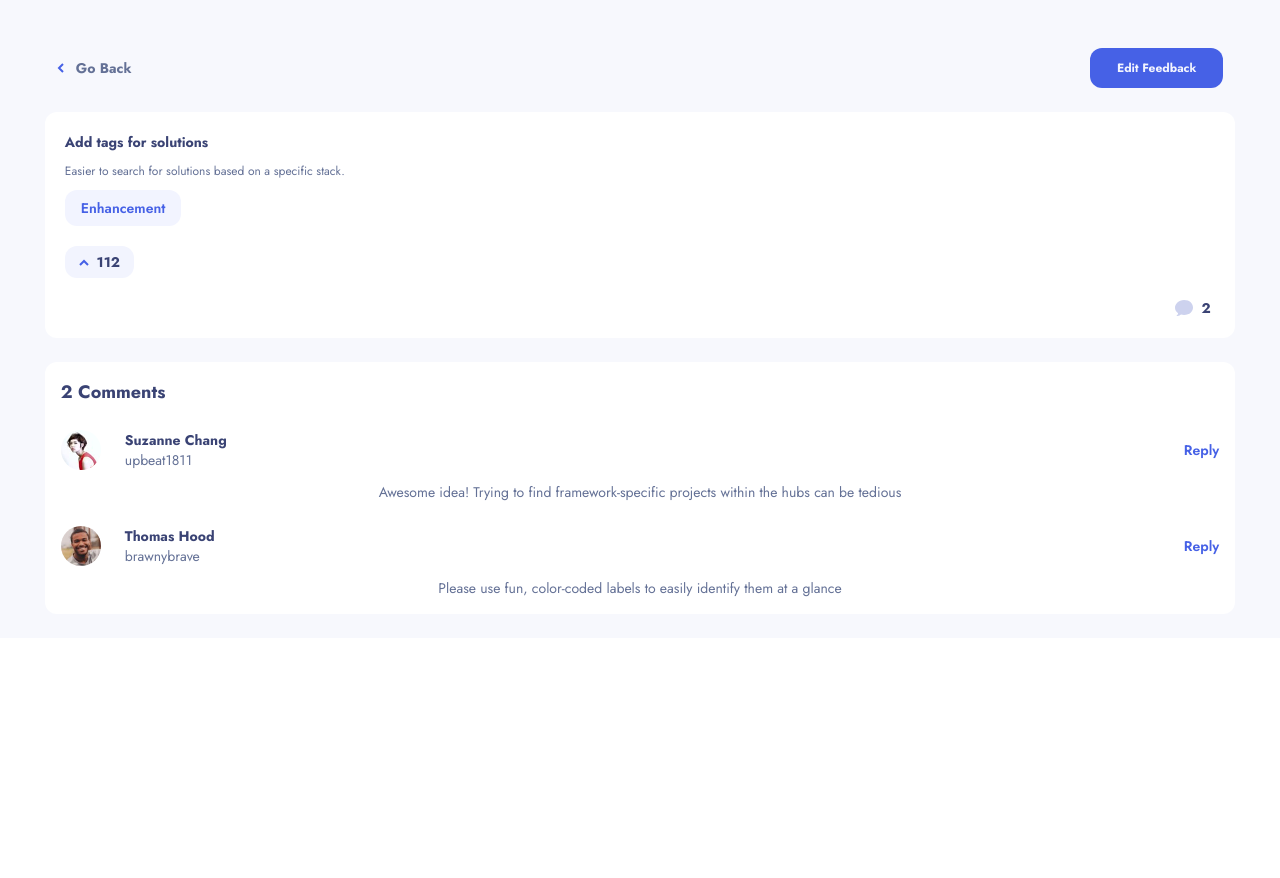
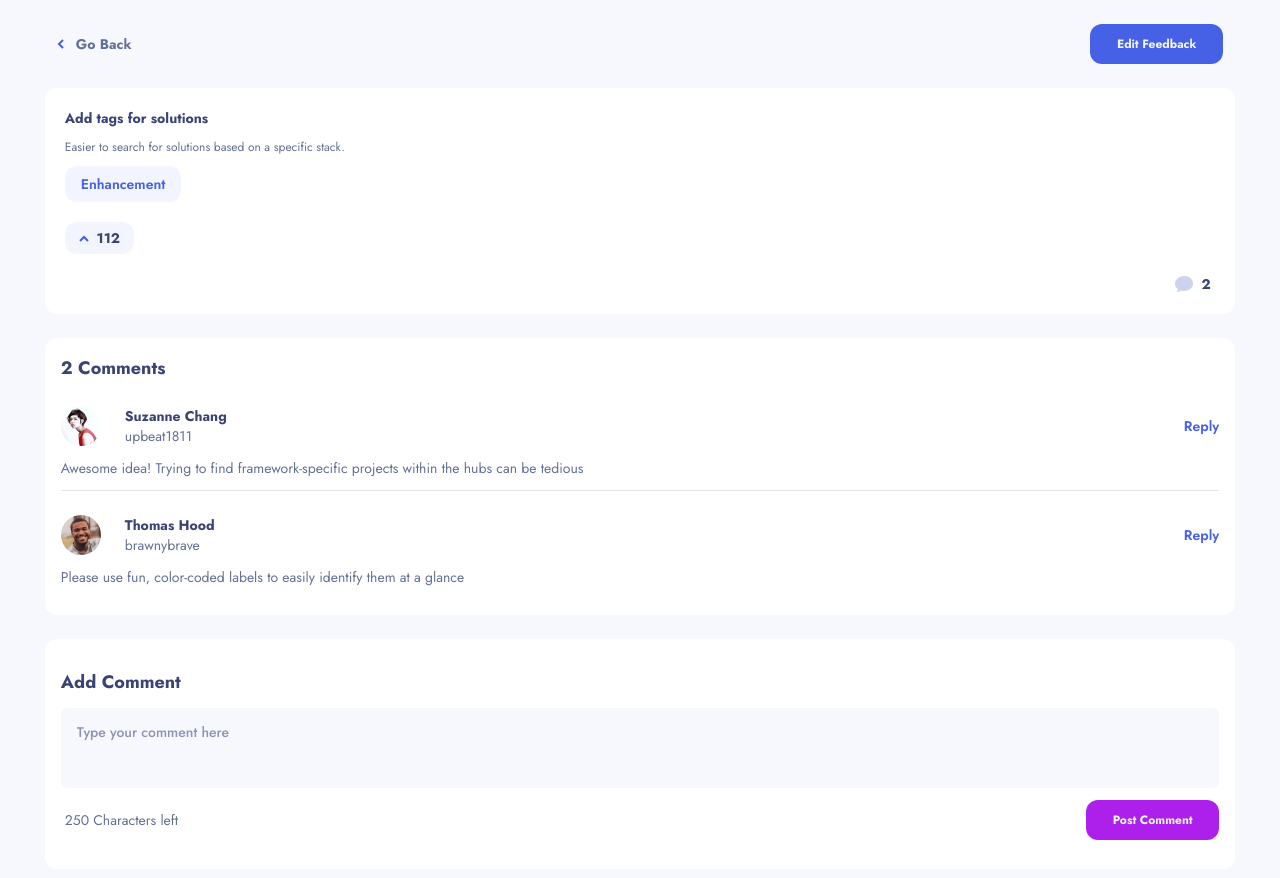
Before and after one commit to Iliatsiklauri/Feedback-app, a Next.js app: page /1 in a window 1280 px wide. Shown: the top 878 px of the page. Before the commit the page ends 800 px from the top, so only its background shows below. Built offline with nearby package versions, Linux system fonts and the light colour scheme.

Commit message:
working on comments function

```diff
--- a/src/app/(pages)/[id]/page.tsx
+++ b/src/app/(pages)/[id]/page.tsx
@@ -1,11 +1,10 @@
 'use client';
-
 import { GlobalProvider } from '@/app/GlobalStates';
 import Aboutheader from '@/app/components/Aboutheader';
+import AddComent from '@/app/components/AddComent';
 import Card from '@/app/components/Card';
 import Comments from '@/app/components/Comments';
 import { Params } from '@/app/data';
-import Link from 'next/link';
 import { useContext } from 'react';
 export default function Page({ params }: Params) {
   const context = useContext(GlobalProvider);
@@ -15,17 +14,18 @@ export default function Page({ params }: Params) {
   const jsonData = context.productRequests[params.id - 1];
 
   return (
-    <div className="pt-6 gap-6 flex flex-col items-center justify-center bg-[#F7F8FD]">
-      <div className="py-6 gap-6 flex flex-col items-center justify-center w-full">
+    <div className="py-6 flex flex-col items-center justify-center bg-[#F7F8FD]">
+      <div className=" gap-6 flex flex-col items-center justify-center w-full">
         <Aboutheader display={true} />
         <Card
-          category={`${jsonData.category}`}
-          description={`${jsonData.description}`}
-          title={`${jsonData.title}`}
-          upvotes={jsonData.upvotes}
-          comments={jsonData.comments}
+          category={`${jsonData?.category}`}
+          description={`${jsonData?.description}`}
+          title={`${jsonData?.title}`}
+          upvotes={jsonData?.upvotes}
+          comments={jsonData?.comments}
         />
-        <Comments comments={jsonData.comments} />
+        <Comments comments={jsonData?.comments} />
+        <AddComent id={params.id - 1} />
       </div>
     </div>
   );
--- a/src/app/components/Aboutheader.tsx
+++ b/src/app/components/Aboutheader.tsx
@@ -3,7 +3,7 @@ import Button from './Button';
 
 export default function Aboutheader({ display }: { display: boolean }) {
   return (
-    <div className="w-[93%]  h-10 flex items-center justify-between px-3">
+    <div className="w-[93%] h-10 flex items-center justify-between px-3">
       <div className="flex items-center justify-center  cursor-pointer">
         <Link href={'/'} className="w-full flex items-center gap-3 justify-center ">
           <img src="shared\icon-arrow-left.svg" alt="" />
--- /dev/null
+++ b/src/app/components/AddComent.tsx
@@ -0,0 +1,49 @@
+'use client';
+import { FormEvent, useContext, useEffect, useState } from 'react';
+import Button from './Button';
+import { GlobalProvider } from '../GlobalStates';
+
+export default function AddComent({ id }: { id: number }) {
+  const context = useContext(GlobalProvider);
+  if (!context) {
+    return <h1>no context</h1>;
+  }
+  const jsonData = context.productRequests[id];
+  const userData = context.currentUser;
+  const [length, setLength] = useState(250);
+  const [text, setText] = useState('');
+  const setComment = (e: FormEvent<HTMLFormElement>) => {
+    e.preventDefault();
+    jsonData?.comments?.push({
+      id: 6,
+      content: text,
+      user: userData,
+    });
+    setText('');
+    console.log(jsonData.comments?.length);
+  };
+  return (
+    <form
+      className="w-[93%] h-[230px] bg-white rounded-xl flex flex-col items-start p-4 justify-center gap-3"
+      onSubmit={setComment}
+    >
+      <p className="text-[#3A4374] font-bold text-lg">Add Comment</p>
+      <input
+        value={text}
+        type="text"
+        className="bg-[#F7F8FD] rounded-md pb-8 pl-4 pr-4 placeholder:text-[#8C92B3] placeholder:text-sm text-sm text-black font-medium w-full h-20  focus:outline-none flex-wrap"
+        placeholder="Type your comment here"
+        maxLength={250}
+        onChange={(e) => setText(e.target.value)}
+      />
+      <div className="w-full flex justify-between items-center">
+        <p className="text-[#647196] text-sm ml-1">
+          {length - text.length} Characters left
+        </p>
+        <button>
+          <Button content="Post Comment" />
+        </button>
+      </div>
+    </form>
+  );
+}
--- a/src/app/components/Comments.tsx
+++ b/src/app/components/Comments.tsx
@@ -9,10 +9,11 @@ export default function Comments({ comments }: PropType) {
   return (
     <div className="w-[93%] flex items-center justify-center flex-col px-4 bg-white rounded-xl py-4 gap-6">
       <p className="font-bold text-[#3A4374] text-lg self-start">
-        {comments?.length} Comments
+        {comments ? comments?.length : 'No'}
+        {comments?.length === 0 || comments?.length === 1 ? ' Comment' : ' Comments'}
       </p>
       {comments?.map((el: comments, key: number) => (
-        <CommentsSection comments={el} key={key} />
+        <CommentsSection comments={el} id={key} ind={comments.length} key={key} />
       ))}
     </div>
   );
--- a/src/app/components/CommentsSection.tsx
+++ b/src/app/components/CommentsSection.tsx
@@ -1,12 +1,23 @@
 import { comments } from '../data';
+import RrepliesSection from './RrepliesSection';
 
 export type PropType = {
   comments?: comments;
+  id?: number;
+  ind?: number;
 };
 
-export default function CommentsSection({ comments }: PropType) {
+export default function CommentsSection({ comments, id, ind }: PropType) {
   return (
-    <div className="w-full flex items-center justify-center flex-col gap-3">
+    <div
+      className={`w-full ${
+        ind
+          ? id !== ind - 1
+            ? 'border-b-[1px] border-b-[#8C92B3] border-opacity-25'
+            : null
+          : null
+      } flex items-start justify-center flex-col gap-3`}
+    >
       <header className="flex items-center justify-between w-full">
         <div className="flex gap-6 items-center justify-center">
           <img
@@ -19,9 +30,19 @@ export default function CommentsSection({ comments }: PropType) {
             <p className="text-[#647196] text-sm">{comments?.user.username}</p>
           </div>
         </div>
-        <p className="text-[#4661E6] text-sm font-semibold">Reply</p>
+        <p className="text-[#4661E6] text-sm font-semibold cursor-pointer">Reply</p>
       </header>
       <p className="text-[#647196] text-sm">{comments?.content}</p>
+      <div className="ml-6 flex flex-col gap-6 items-center justify-center">
+        {comments?.replies?.map((el, key: number) => (
+          <RrepliesSection
+            replies={el}
+            key={key}
+            id={key}
+            ind={comments?.replies?.length}
+          />
+        ))}
+      </div>
     </div>
   );
 }
--- /dev/null
+++ b/src/app/components/RrepliesSection.tsx
@@ -0,0 +1,29 @@
+import React from 'react';
+import { Reply } from '../data';
+type PropType = {
+  replies: Reply;
+  id: number;
+  ind?: number;
+};
+export default function RrepliesSection({ replies, id, ind }: PropType) {
+  return (
+    <div className={`w-full flex relative items-center justify-center flex-col gap-3`}>
+      <div
+        className={`${
+          ind ? (id !== ind - 1 ? 'block' : 'hidden') : null
+        } h-full w-[1px] absolute bg-black left-[-20px] opacity-25`}
+      ></div>
+      <header className="flex items-center justify-between w-full">
+        <div className="flex gap-4 items-center justify-center">
+          <img src={`${replies?.user.image}`} alt="" className="w-10 h-10 rounded-full" />
+          <div className="flex items-start justify-center flex-col">
+            <p className="font-bold text-sm text-[#3A4374]">{replies?.user.name}</p>
+            <p className="text-[#647196] text-sm">{replies?.user.username}</p>
+          </div>
+        </div>
+        <p className="text-[#4661E6] text-sm font-semibold">Reply</p>
+      </header>
+      <p className="text-[#647196] text-sm">{replies?.content}</p>
+    </div>
+  );
+}
--- a/src/app/data.ts
+++ b/src/app/data.ts
@@ -7,7 +7,7 @@ type User = {
   username: string;
 };
 
-type Reply = {
+export type Reply = {
   content: string;
   replyingTo: string;
   user: User;
@@ -24,7 +24,7 @@ export type ProductRequest = {
   id?: number;
   title: string;
   category: string;
-  upvotes: number;
+  upvotes?: number;
   status?: string;
   description: string;
   comments?: comments[];
--- a/src/app/page.tsx
+++ b/src/app/page.tsx
@@ -24,7 +24,7 @@ export default function Home() {
       ? jsonData?.productRequests
       : jsonData?.productRequests.filter((el) => el.category === category);
   return (
-    <div className="flex flex-col items-center relative w-full bg-[#F7F8FD] min-h-[101vh]">
+    <div className="flex flex-col items-center relative w-full bg-[#F7F8FD] min-h-[101vh] pb-5">
       <Mobileback burger={burger} />
       <BurgerStates.Provider value={{ category, setCategory, filteredData }}>
         <MobileBurgerMenu burger={burger} />
```
